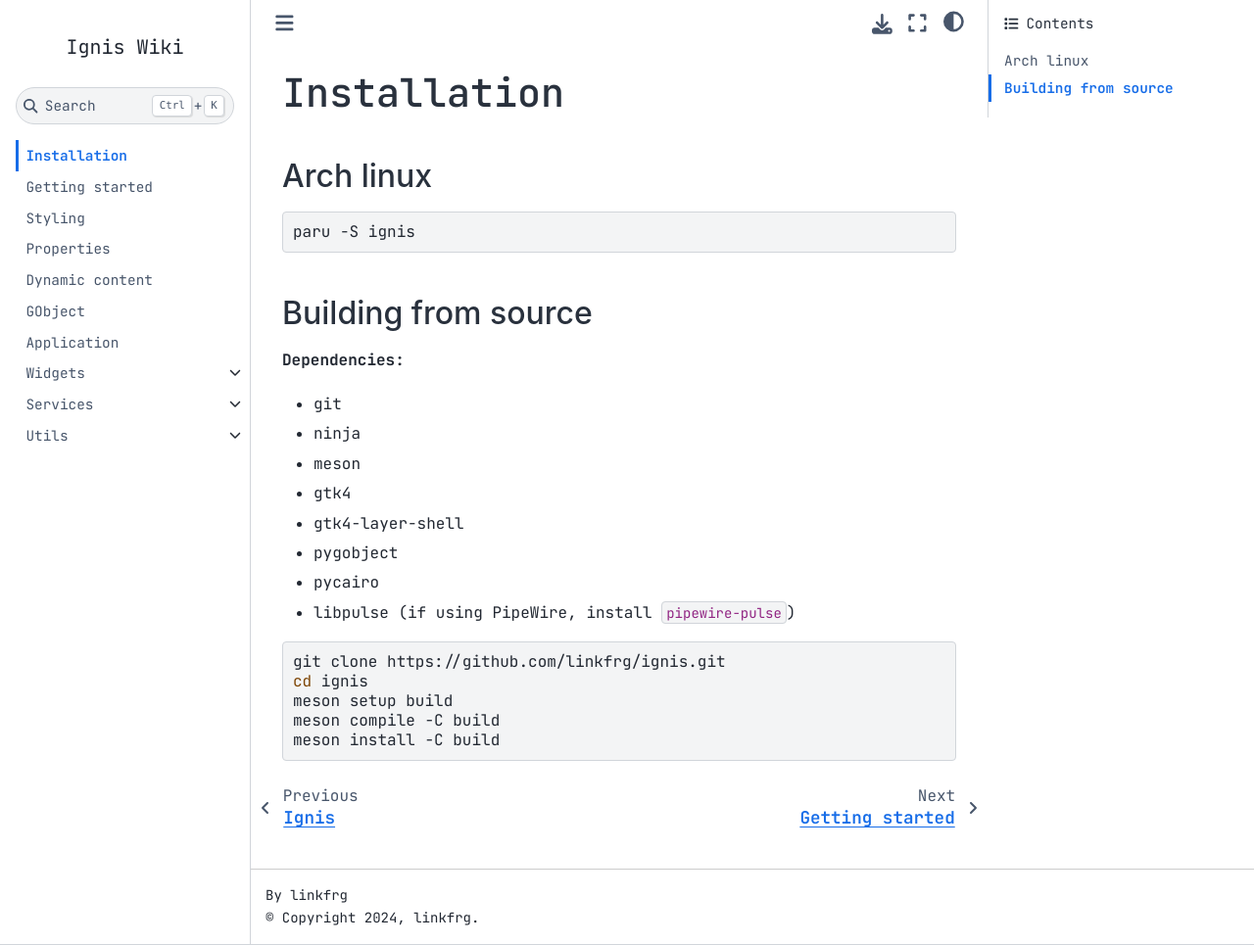
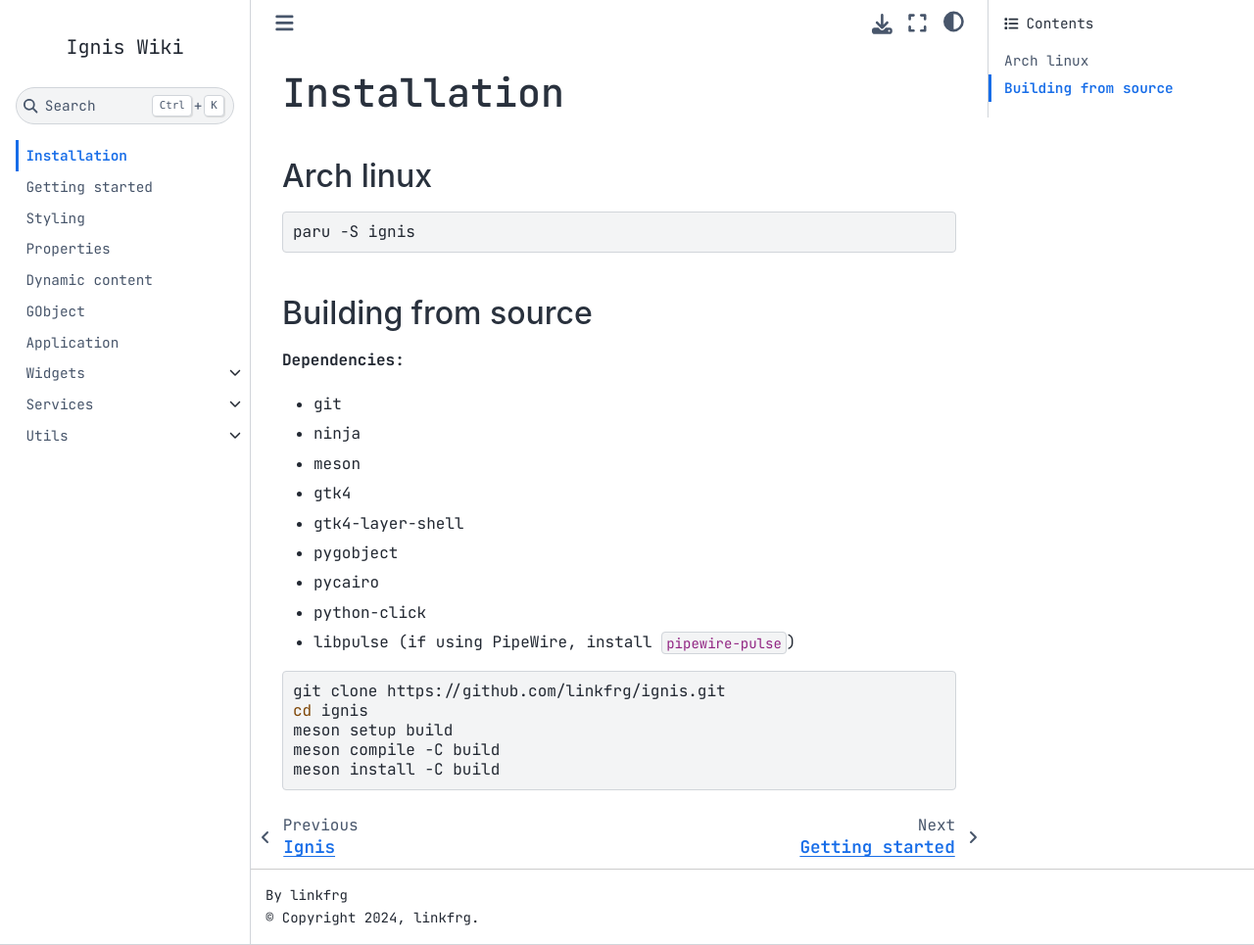
Before and after one commit to linkfrg/ignis, a Sphinx documentation site: the page built from docs/installation.rst, in a window 1280 px wide and 965 px high. Shown: the whole window at 98% size. Built offline with Sphinx 7.4.7 and the Sphinx Book theme 1.1.4, drawn with Linux system fonts in a browser that asks for light colours; the version number could not be read and is left out.

Commit message:
docs: installation: add python-click as dependency

```diff
--- a/docs/installation.rst
+++ b/docs/installation.rst
@@ -20,6 +20,7 @@ Building from source
 - gtk4-layer-shell
 - pygobject
 - pycairo
+- python-click
 - libpulse (if using PipeWire, install ``pipewire-pulse``)
 
 .. code-block:: bash
```
